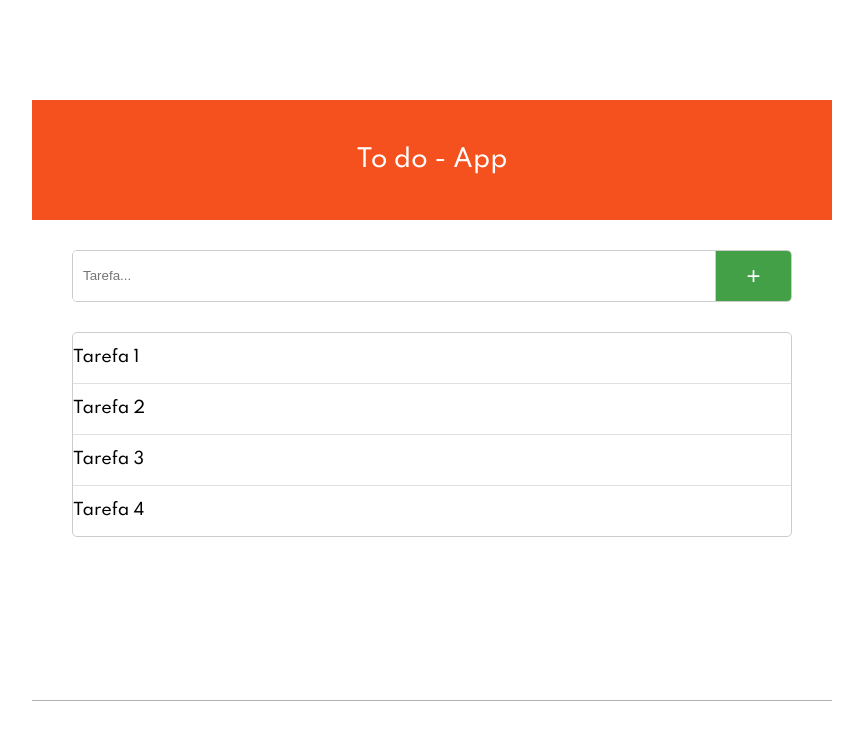
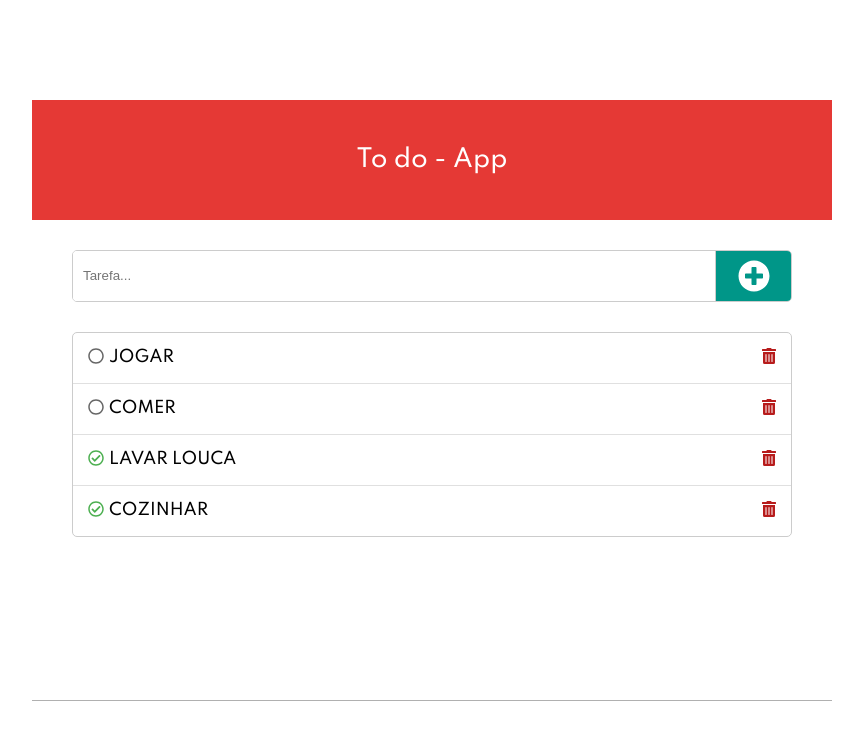
Before and after one commit to LuanCSV/React-To-do-App, a React (Create React App) app in the folder frontend/: page / in a window 1280 px wide. Shown: the top 740 px of the page, without its empty margins (208-1071 px from the left). Built offline with nearby package versions, Linux system fonts and the light colour scheme.

Commit message:
renderizando todo

```diff
--- a/frontend/package.json
+++ b/frontend/package.json
@@ -3,6 +3,11 @@
   "version": "0.1.0",
   "private": true,
   "dependencies": {
+    "@fortawesome/fontawesome-svg-core": "^1.2.34",
+    "@fortawesome/free-brands-svg-icons": "^5.15.2",
+    "@fortawesome/free-regular-svg-icons": "^5.15.2",
+    "@fortawesome/free-solid-svg-icons": "^5.15.2",
+    "@fortawesome/react-fontawesome": "^0.1.14",
     "@testing-library/jest-dom": "^5.11.9",
     "@testing-library/react": "^11.2.3",
     "@testing-library/user-event": "^12.6.2",
--- a/frontend/src/index.js
+++ b/frontend/src/index.js
@@ -2,6 +2,11 @@ import React from 'react';
 import ReactDOM from 'react-dom';
 import './index.css';
 import App from './App';
+import { library } from '@fortawesome/fontawesome-svg-core';
+import { fab } from '@fortawesome/free-brands-svg-icons';
+import { fas } from '@fortawesome/free-solid-svg-icons';
+
+library.add(fab, fas);
 
 ReactDOM.render(
   <React.StrictMode>
--- a/frontend/src/pages/Home/index.jsx
+++ b/frontend/src/pages/Home/index.jsx
@@ -1,7 +1,57 @@
 import React from 'react';
 import './styles.css';
 
+import { FontAwesomeIcon as Icon } from '@fortawesome/react-fontawesome';
+import {  faPlusCircle as adicionarTarefa, faTrashAlt as lixeira } from '@fortawesome/free-solid-svg-icons';
+import { faCircle as tarefaPendente, faCheckCircle as tarefaConcluida} from '@fortawesome/free-regular-svg-icons';
+
 const Home = props => {
+
+    const tasks = [
+        {
+            state: false,
+            description: 'JOGAR',
+            id: 1
+        },
+        {
+            state: false,
+            description: 'COMER',
+            id: 2
+        },
+        {
+            state: true,
+            description: 'LAVAR LOUCA',
+            id: 3
+        },
+        {
+            state: true,
+            description: 'COZINHAR',
+            id: 4
+        },
+    ];
+
+    const renderTarefas = () => {
+        return (
+            tasks.map((task) => {
+                return (
+                    <li key={task.id}>
+                    <div className="task">
+                        <div className={!task.state ? 'state' : 'state ok'}>
+                            {!task.state ? <Icon icon={tarefaPendente}/> : <Icon icon={tarefaConcluida}/>}
+                        </div>
+                        <div className="description">
+                            {task.description}
+                        </div>
+                    </div>
+                    <div className="delete">
+                        <Icon icon={lixeira}/>
+                    </div>
+                </li>
+                )
+            })
+        );
+    }
+
     return(
         <div className="TodoApp">
             <div className="titles">To do - App</div>
@@ -9,16 +59,13 @@ const Home = props => {
                 <div className="newTodo">
                     <form onSubmit={false}>
                         <input type="text" placeholder="Tarefa..."/>
-                        <button type="button">+</button>
+                        <button type="button"><Icon icon={adicionarTarefa}/></button>
                     </form>
                 </div>
 
                 <div className="list">
                     <ul>
-                        <li>Tarefa 1</li>
-                        <li>Tarefa 2</li>
-                        <li>Tarefa 3</li>
-                        <li>Tarefa 4</li>
+                        {renderTarefas()}
                     </ul>
                 </div>
             </div>
--- a/frontend/src/pages/Home/styles.css
+++ b/frontend/src/pages/Home/styles.css
@@ -1,4 +1,4 @@
-.App .TodoApp{
+.App .TodoApp {
     width: 800px;
 
     display: flex;
@@ -8,10 +8,10 @@
     height: 600px;
 }
 
-.App .TodoApp .titles{
+.App .TodoApp .titles {
     width: 100%;
     flex: 1;
-    background: #f4511e;
+    background:#e53935;
     display: flex;
     align-items: center;
     justify-content: center;
@@ -21,7 +21,7 @@
     font-size: 1.5rem;
 }
 
-.App .TodoApp .todos{
+.App .TodoApp .todos {
     flex: 4;
 
     display: flex;
@@ -29,12 +29,12 @@
     align-items: center;
 }
 
-.App .TodoApp .todos .newTodo{
+.App .TodoApp .todos .newTodo {
     width: 90%;
     margin-top: 30px;
 }
 
-.App .TodoApp .todos .newTodo form{
+.App .TodoApp .todos .newTodo form {
     display: flex;
     border: 1px solid #ccc;
     border-radius: 5px;
@@ -42,25 +42,41 @@
     overflow: hidden;
 }
 
-.App .TodoApp .todos .newTodo form input{
+.App .TodoApp .todos .newTodo form input {
     flex: 10;
     border: none;
     padding-left: 10px;
 }
+
 .App .TodoApp .todos .newTodo form button {
     flex: 1;
     border: none;
-    background-color: #43a047;
+    background-color: #009688;
     color: white;
-    font-size: 1.5rem;
+    font-size: 2rem;
     border-left: 1px solid #ccc;
+
+    display: flex;
+    justify-content: center;
+    align-items: center;
+
+    transition: all ease-in-out 0.1s;
 }
-.App .TodoApp .list{
+
+.App .TodoApp .todos .newTodo form button:hover{
+    background-color: #00695f;
+    cursor: pointer;
+    color: #bbbbbb;
+}
+
+
+
+.App .TodoApp .list {
     width: 90%;
     margin-top: 30px;
 }
 
-.App .TodoApp .list ul{
+.App .TodoApp .list ul {
     display: flex;
     border: 1px solid #ccc;
     border-radius: 5px;
@@ -70,13 +86,34 @@
     list-style: none;
 }
 
-.App .TodoApp .list ul li{
-    display: flex;
+.App .TodoApp .list ul li {
     height: 50px;
     align-items: center;
     border-bottom: 1px solid #24242424;
+    padding: 0px 15px;
+
+    display: flex;
+    justify-content: space-between;
 }
 
-.App .TodoApp .list ul li:last-child{
+.App .TodoApp .list ul li .task{
+    display: flex;
+
+}
+
+.App .TodoApp .list ul li .task .state svg{
+    margin-right: 5px;
+    color: #666;
+}
+
+.App .TodoApp .list ul li .task .state.ok svg{
+    color:#4caf50;
+}
+
+.App .TodoApp .list ul li .delete{
+    color: #b71c1c;
+}
+
+.App .TodoApp .list ul li:last-child {
     border: none;
 }
```
Also changed, not shown: 2 other files (tests, documents, lock files or other folders).
